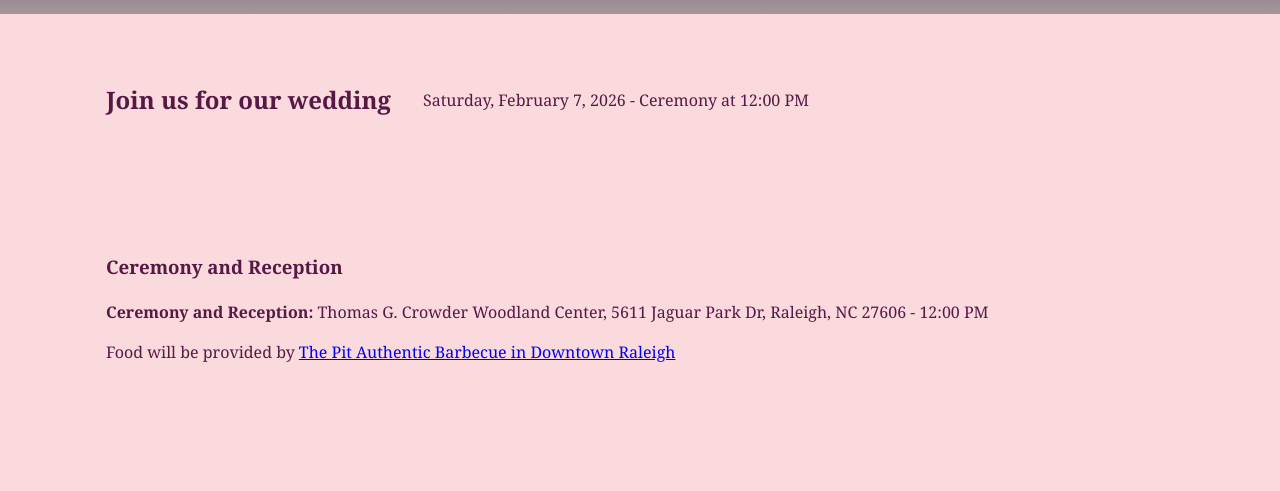
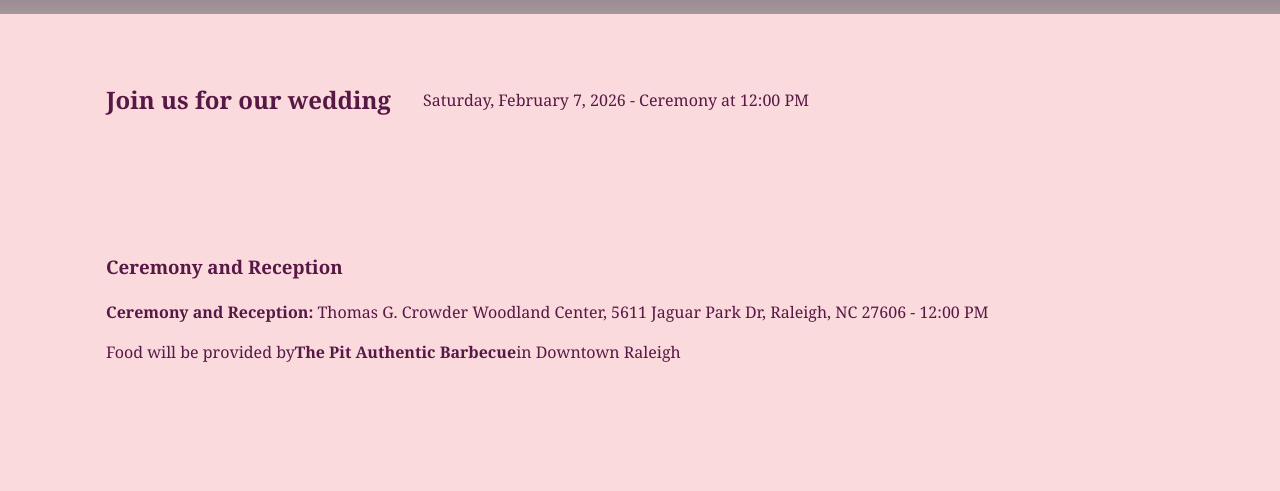
Before and after one commit to Kenny-Dobkin/Jenn_and_Ken_wedding_site, a plain HTML site: page index.html in a window 1280 px wide. Shown: the part 128-619 px from the top of the page. Drawn offline with Linux system fonts and the light colour scheme.

Commit message:
Update index.html

```diff
--- a/index.html
+++ b/index.html
@@ -36,7 +36,7 @@
             <div class="container">
                 <h3>Ceremony and Reception</h3>
                 <p><strong>Ceremony and Reception:</strong> Thomas G. Crowder Woodland Center, 5611 Jaguar Park Dr, Raleigh, NC 27606 - 12:00 PM</p>
-                <p>Food will be provided by <a href="https://www.thepit-raleigh.com/">The Pit Authentic Barbecue in Downtown Raleigh</a></p>
+                <p>Food will be provided by<strong>The Pit Authentic Barbecue</strong>in Downtown Raleigh</p>
             </div>
         </section>
 
```
